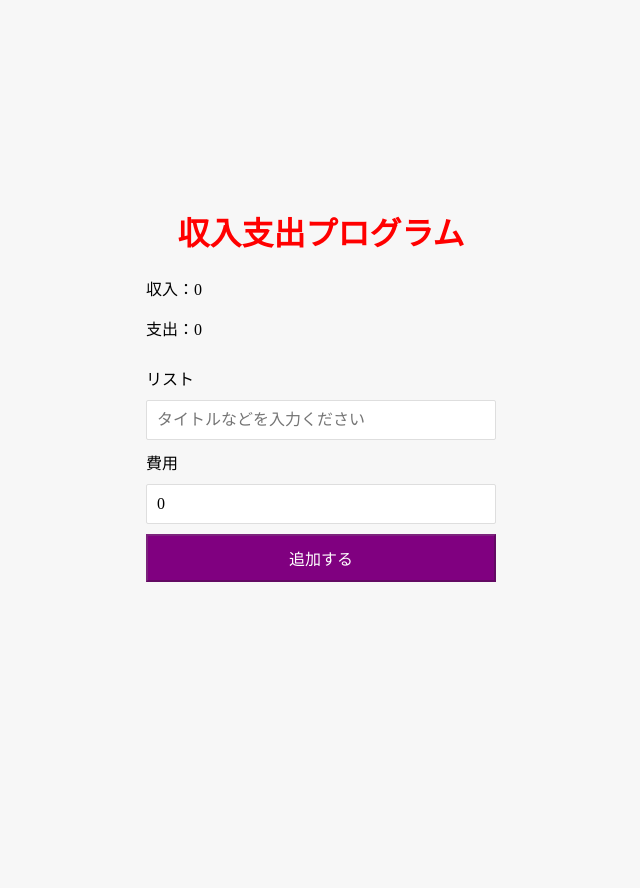
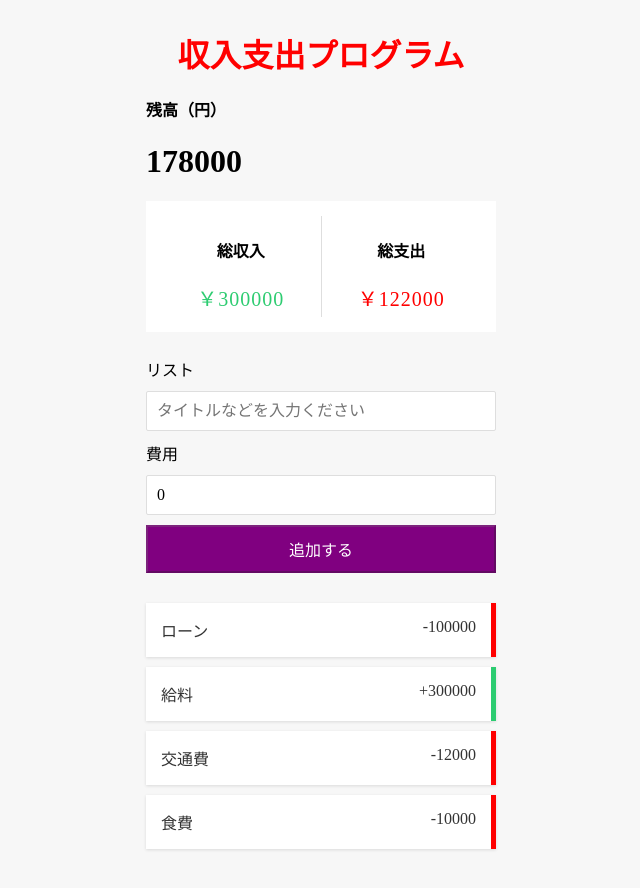
Before and after one commit to kiatklai/react-basic, a React (Create React App) app: page / in a window 1280 px wide. Shown: the whole page, without its empty margins (319-959 px from the left). Before the commit the page ends 800 px from the top, so only its background shows below. Built offline with nearby package versions, Linux system fonts and the light colour scheme.

Commit message:
アプリのデザイン変更

```diff
--- a/src/App.js
+++ b/src/App.js
@@ -8,7 +8,13 @@
 const Title =()=><h1 style={{color:"red",textAlign:"center",fontSize:"2rem"}}>収入支出プログラム</h1>
 
 function App() {
-  const [items,setItem] = useState([])
+  const initState = [
+    {id:1,title:"ローン",amount:-100000},
+    {id:2,title:"給料",amount:300000},
+    {id:3,title:"交通費",amount:-12000},
+    {id:4,title:"食費",amount:-10000}
+  ]
+  const [items,setItem] = useState(initState)
 
   const [reportIncome,setReportIncome] = useState(0)
   const [reportExpense,setReportExpense] = useState(0)
--- /dev/null
+++ b/src/component/ReportComponent.css
@@ -0,0 +1,25 @@
+.report-container{
+  display: flex;
+  justify-content: space-between;
+  background-color: #fff;
+  padding: 15px;
+  margin: 15px 0;
+}
+.report-container>div{
+  flex: 1;
+  text-align: center;
+}
+.report-container>div:first-of-type{
+  border-right: 1px solid #dedede;
+}
+.report{
+  font-size: 20px;
+  letter-spacing: 1px;
+  margin: 5px 0;
+}
+.report.plus{
+  color: #2ecc71;
+}
+.report.minus{
+  color: red;
+}
--- a/src/component/ReportComponent.js
+++ b/src/component/ReportComponent.js
@@ -1,13 +1,23 @@
 import { useContext } from "react"
 import DataContext from "../data/DataContext"
-
+import './ReportComponent.css'
 
 const Reportcomponent=()=>{
   const {income , expense} = useContext(DataContext)
   return (
     <div>
-      <p>収入：{income}</p>
-      <p>支出：{expense}</p>
+      <h4>残高（円）</h4>
+      <h1>{income-expense}</h1>
+      <div className="report-container">
+        <div>
+          <h4>総収入</h4>
+          <p className="report plus">￥{income}</p>
+        </div>
+        <div>
+          <h4>総支出</h4>
+          <p className="report minus">￥{expense}</p>
+        </div>
+      </div>
     </div>
   )
 }
```
